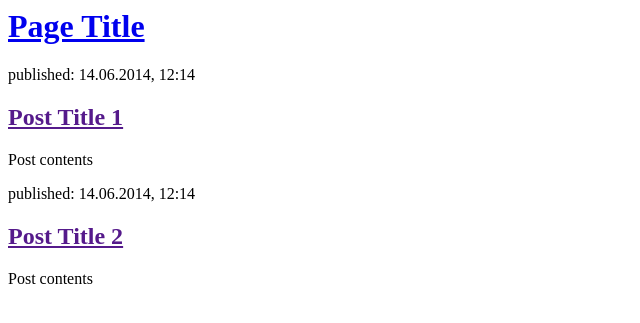
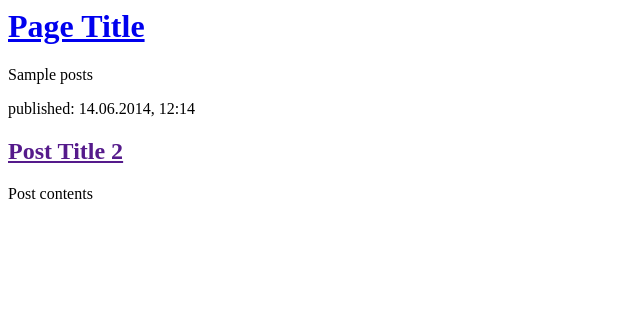
Before and after one commit to atp800/website, a Django app: template blog/templates/blog/post_list.html in a window 1280 px wide. Shown: the top 323 px of the page, without its empty margins (0-640 px from the left). Run offline with Django 3.2, Linux system fonts and the light colour scheme; the template is opened without the code that fills it: most values are stand-ins (such as "Sample title", 1, 10 or a date in 2020).

Commit message:
blog/views.py throws error trying to access Post.objects and 'posts': posts in function

```diff
--- a/blog/templates/blog/post_list.html
+++ b/blog/templates/blog/post_list.html
@@ -8,9 +8,7 @@
         </div>
 
         <div>
-            <p>published: 14.06.2014, 12:14</p>
-            <h2><a href="">Post Title 1</a></h2>
-            <p>Post contents</p>
+           {{ posts }}
         </div>
 
         <div>
--- a/blog/views.py
+++ b/blog/views.py
@@ -1,4 +1,7 @@
 from django.shortcuts import render
+from django.utils import timezone
+from .models import Post
 
 def post_list(request):
-    return render(request, 'blog/post_list.html', {})
+    Post.objects.filter(published_date__lte=timezone.now()).order_by('published_date')
+    return render(request, 'blog/post_list.html', {'posts': posts})
```
